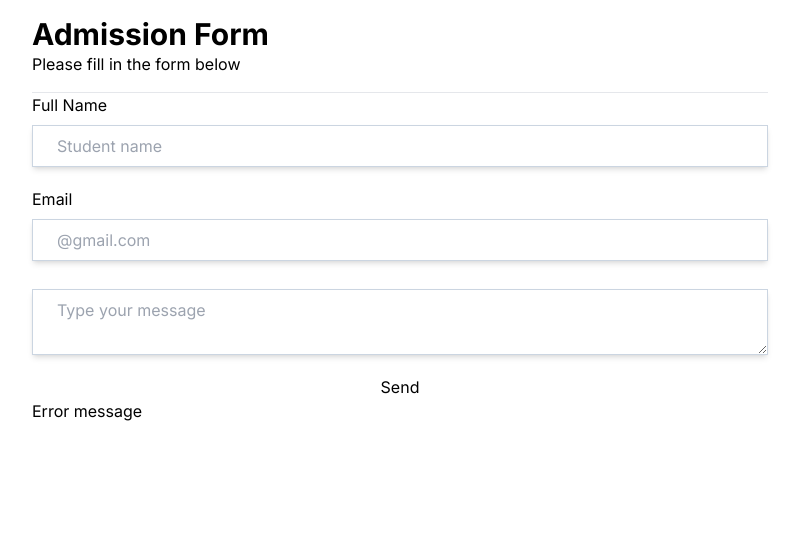
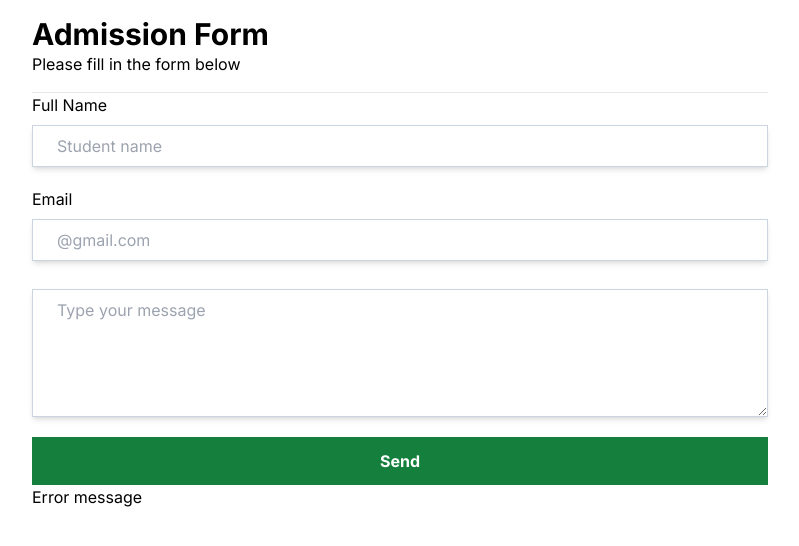
Before and after one commit to capmahin/StudentAdmission, a Next.js app: page / in a window 1280 px wide. Shown: the top 546 px of the page, without its empty margins (240-1039 px from the left). Built offline with nearby package versions, Linux system fonts and the light colour scheme.

Commit message:
add button style

```diff
--- a/components/AdmissionForm.jsx
+++ b/components/AdmissionForm.jsx
@@ -13,11 +13,15 @@ export default function AdmissionForm(){
 
              <div>
                 <label htmlFor="Message"></label>
-                <textarea  id="message" placeholder="Type your message">
+                <textarea
+                className="h-32"
+                id="message" placeholder="Type your message">
 
                 </textarea>
              </div>
-             <button type="submit">Send</button>
+             <button
+             className="bg-green-700 p-3 text-white font-bold"
+             type="submit">Send</button>
        </form>
 
        <div>
```
